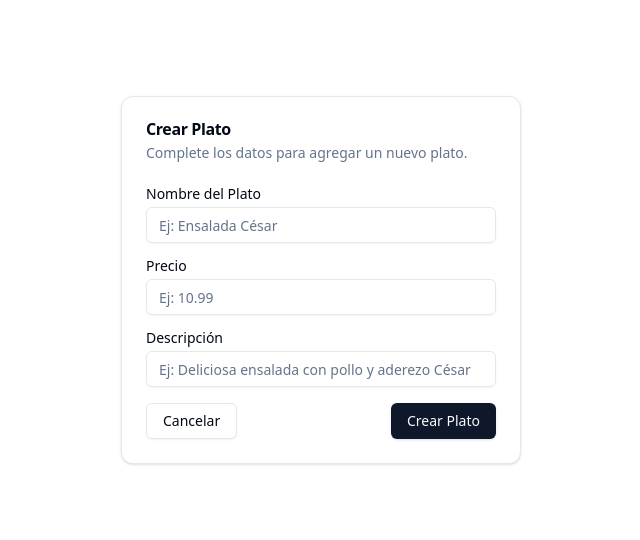
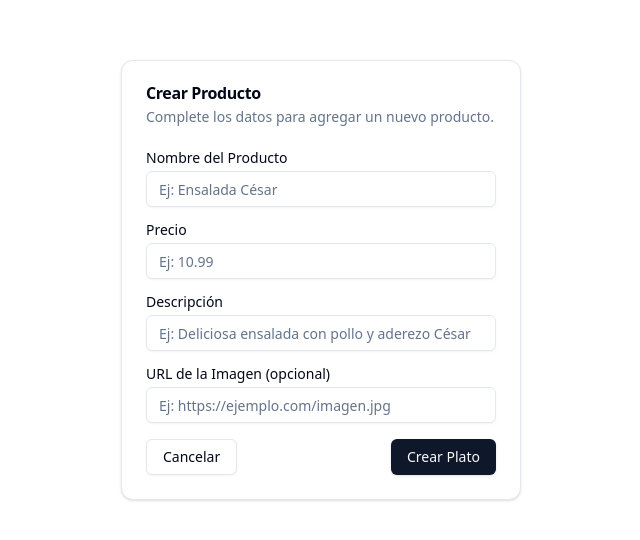
Before and after one commit to kikecastillocolombia/restaurant-control, a Next.js app in the folder frontend/: page /products/new in a window 1280 px wide. Shown: the part 140-680 px from the top of the page, without its empty margins (319-959 px from the left). Built offline with nearby package versions, Linux system fonts and the light colour scheme.

Commit message:
modifacion dtos y front agregar imagen a producto

```diff
--- a/frontend/src/app/products/new/page.tsx
+++ b/frontend/src/app/products/new/page.tsx
@@ -6,18 +6,18 @@ import {
   CardHeader,
   CardTitle,
 } from "@/components/ui/card"
-import CrearPlatoForm from "@/components/ui/CrearPlatoForm"
+import CrearProductoForm from "@/components/ui/CrearProductoForm"
 
 export default function CreatePlatoPage() {
   return (
     <div className="h-screen flex justify-center items-center">
       <Card className="w-[400px]">
         <CardHeader>
-          <CardTitle>Crear Plato</CardTitle>
-          <CardDescription>Complete los datos para agregar un nuevo plato.</CardDescription>
+          <CardTitle>Crear Producto</CardTitle>
+          <CardDescription>Complete los datos para agregar un nuevo producto.</CardDescription>
         </CardHeader>
         <CardContent>
-          <CrearPlatoForm />
+          <CrearProductoForm />
         </CardContent>
       </Card>
     </div>
--- a/frontend/src/app/products/products.api.ts
+++ b/frontend/src/app/products/products.api.ts
@@ -1,5 +1,5 @@
 export async function getProducts() {
-    const data = await fetch('http://localhost:3001/api/platos',
+    const data = await fetch('http://localhost:3001/api/productos',
         {cache: "no-store"}
     )
     return await data.json()
@@ -7,7 +7,7 @@ export async function getProducts() {
 
 export async function createProduct(productData: unknown) {
 
-    const res = await fetch('http://localhost:3001/api/platos', {
+    const res = await fetch('http://localhost:3001/api/productos', {
         method: 'POST',
         headers: {
             'Content-Type': 'application/json',
@@ -21,7 +21,7 @@ export async function createProduct(productData: unknown) {
 }
 
 export async function deleteProduct(id: string) {
-    const res = await fetch(`http://localhost:3001/api/platos/${id}`, {
+    const res = await fetch(`http://localhost:3001/api/productos/${id}`, {
         method: "DELETE",
     });
     // Si no hay contenido en la respuesta (status 204 No Content), no intentes parsear JSON
--- a/frontend/src/components/product-card.tsx
+++ b/frontend/src/components/product-card.tsx
@@ -1,19 +1,21 @@
-"use client"
-import React from 'react'
+"use client";
+import React from 'react';
 import { Card, CardContent, CardHeader, CardTitle, CardFooter } from "@/components/ui/card"; // Asegúrate de que CardContent esté importado
-import { Button } from "@/components/ui/button"
-import {deleteProduct} from '@/app/products/products.api'
+import { Button } from "@/components/ui/button";
+import { deleteProduct } from '@/app/products/products.api';
 import { useRouter } from 'next/navigation';
 
 // eslint-disable-next-line @typescript-eslint/no-explicit-any
-export function ProductCard({product}: any) {
-    const router = useRouter()
+export function ProductCard({ product }: any) {
+    const router = useRouter();
 
     async function handleRemoveProduct(id: string) {
+        const confirmDelete = window.confirm("¿Estás seguro de que deseas eliminar este producto?");
+        if (confirmDelete) {
             console.log(id);
-        await deleteProduct(id)
-        router.refresh()
-
+            await deleteProduct(id);
+            router.refresh();
+        }
     }
 
     return (
@@ -27,18 +29,19 @@ export function ProductCard({product}: any) {
                 </CardTitle>
             </CardHeader>
             <CardContent>
+                {product.imageUrl && ( // Renderiza la imagen solo si existe una URL
+                    <img src={product.imageUrl} alt={product.nombre} className="w-1/3 h-auto mb-4 object-contain" />
+                )}
                 <p>{product.descripcion}</p> {/* Puedes mostrar más propiedades según lo que necesites */}
             </CardContent>
             <CardFooter className="flex justify-between">
-
                 <Button className="mt-5">
                     Editar
                 </Button>
-            <Button className="mt-5" variant="destructive"
-            onClick={() => handleRemoveProduct(product.id)}>
+                <Button className="mt-5" variant="destructive" onClick={() => handleRemoveProduct(product.id)}>
                     Eliminar
                 </Button>
             </CardFooter>
         </Card>
-  )
+    );
 }
--- a/frontend/src/components/ui/CrearPlatoForm.tsx
+++ b/frontend/src/components/ui/CrearProductoForm.tsx
@@ -1,21 +1,22 @@
-"use client"
+"use client";
 
-import React from 'react'
-import { Input } from "@/components/ui/input"
-import { Label } from "@/components/ui/label"
-import { Button } from "@/components/ui/button"
+import React from 'react';
+import { Input } from "@/components/ui/input";
+import { Label } from "@/components/ui/label";
+import { Button } from "@/components/ui/button";
 import { useForm } from 'react-hook-form';
-import { createProduct } from '@/app/products/products.api'
-import {useRouter} from 'next/navigation'
+import { createProduct } from '@/app/products/products.api';
+import { useRouter } from 'next/navigation';
 
 // Define la interfaz de los datos del formulario
 interface FormData {
   nombre: string;
   precio: string;
   descripcion: string;
+  imageUrl?: string; // Campo opcional para la URL de la imagen
 }
 
-function CrearPlatoForm() {
+function CrearProductoForm() {
   // Tipar el formulario usando la interfaz FormData
   const { register, handleSubmit } = useForm<FormData>();
   const router = useRouter();
@@ -31,8 +32,8 @@ function CrearPlatoForm() {
       // Aquí llamas a la función createProduct con los datos formateados
       await createProduct(formattedData);
       console.log('Producto creado:', formattedData);
-      router.push('/')
-      router.refresh()
+      router.push('/');
+      router.refresh();
     } catch (error) {
       console.error('Error al crear el producto:', error);
     }
@@ -43,7 +44,7 @@ function CrearPlatoForm() {
       <div className="grid w-full items-center gap-4">
         {/* Campo para el nombre del plato */}
         <div className="flex flex-col space-y-1.5">
-          <Label htmlFor="nombre">Nombre del Plato</Label>
+          <Label htmlFor="nombre">Nombre del Producto</Label>
           <Input id="nombre" placeholder="Ej: Ensalada César" {...register('nombre')} />
         </div>
 
@@ -58,6 +59,12 @@ function CrearPlatoForm() {
           <Label htmlFor="descripcion">Descripción</Label>
           <Input id="descripcion" placeholder="Ej: Deliciosa ensalada con pollo y aderezo César" {...register('descripcion')} />
         </div>
+
+        {/* Campo para la URL de la imagen (opcional) */}
+        <div className="flex flex-col space-y-1.5">
+          <Label htmlFor="imageUrl">URL de la Imagen (opcional)</Label>
+          <Input id="imageUrl" placeholder="Ej: https://ejemplo.com/imagen.jpg" {...register('imageUrl')} />
+        </div>
       </div>
 
       {/* Footer con botones */}
@@ -69,4 +76,4 @@ function CrearPlatoForm() {
   );
 }
 
-export default CrearPlatoForm;
+export default CrearProductoForm;
```
Also changed, not shown: 2 other files (tests, documents, lock files or other folders). Lines whose indentation alone changed are shown as unchanged.
